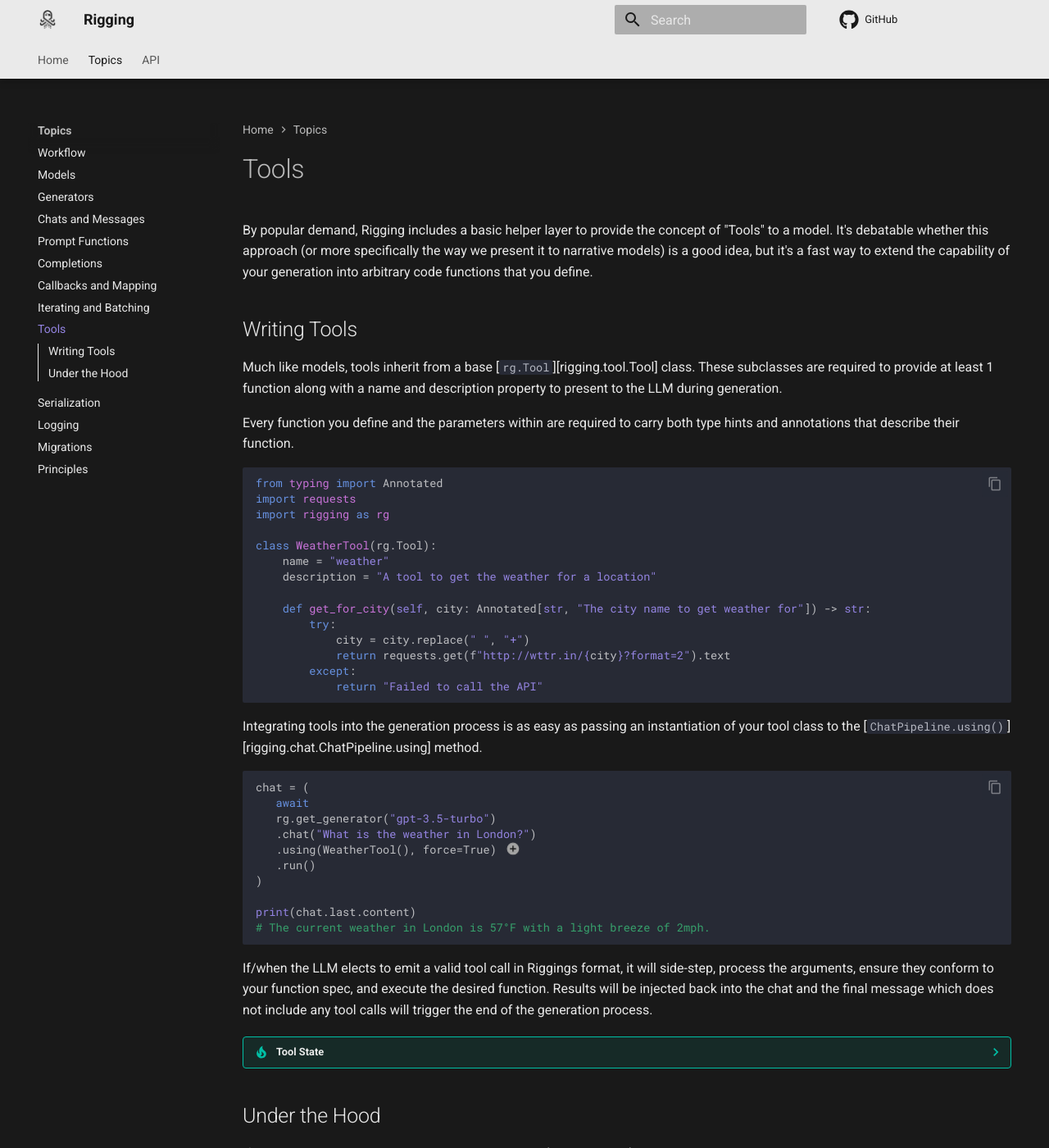
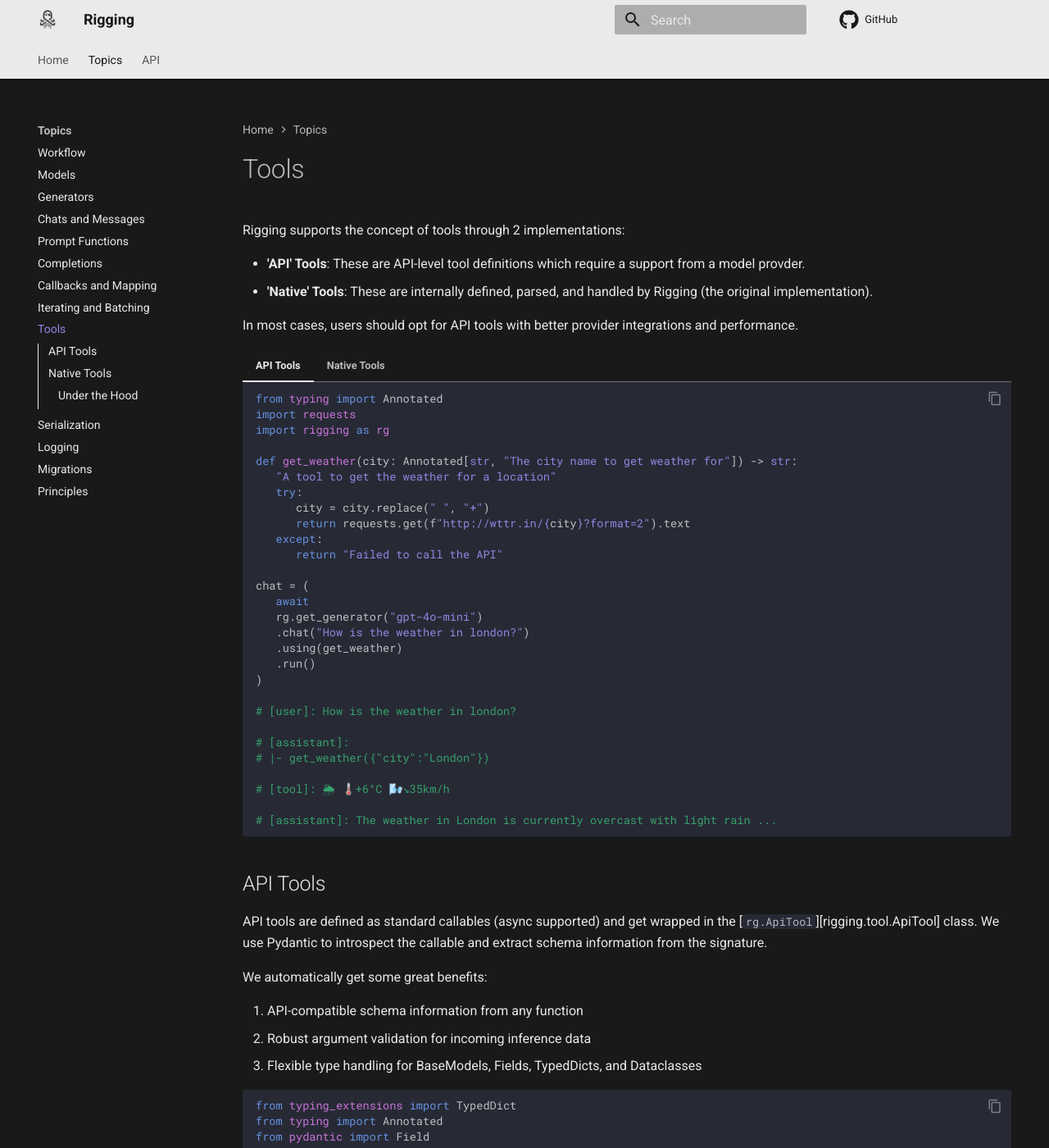
Before and after one commit to dreadnode/rigging, an MkDocs documentation site: the page built from docs/topics/tools.md, in a window 1280 px wide and 1400 px high. Shown: the whole window at 82% size. Built offline with MkDocs 1.6.1 and Material for MkDocs 9.7.7, drawn with Linux system fonts in a browser that asks for light colours; comment, search, counter and statistics services are not loaded; some of the changed text lies outside the part shown.

Commit message:
Start working on docs for new tools

````diff
--- a/docs/topics/tools.md
+++ b/docs/topics/tools.md
@@ -1,12 +1,115 @@
 # Tools
 
-By popular demand, Rigging includes a basic helper layer to provide the concept of "Tools" to a model. It's
-debatable whether this approach (or more specifically the way we present it to narrative models) is a good idea,
-but it's a fast way to extend the capability of your generation into arbitrary code functions that you define.
+Rigging supports the concept of tools through 2 implementations:
 
-## Writing Tools
+- **'API' Tools**: These are API-level tool definitions which require a support from a model provder.
+- **'Native' Tools**: These are internally defined, parsed, and handled by Rigging (the original implementation).
 
-Much like models, tools inherit from a base [`rg.Tool`][rigging.tool.Tool] class. These subclasses are required
+In most cases, users should opt for API tools with better provider integrations and performance.
+
+
+=== "API Tools"
+
+    ```py
+    from typing import Annotated
+    import requests
+    import rigging as rg
+
+    def get_weather(city: Annotated[str, "The city name to get weather for"]) -> str:
+       "A tool to get the weather for a location"
+       try:
+          city = city.replace(" ", "+")
+          return requests.get(f"http://wttr.in/{city}?format=2").text
+       except:
+          return "Failed to call the API"
+
+    chat = (
+       await
+       rg.get_generator("gpt-4o-mini")
+       .chat("How is the weather in london?")
+       .using(get_weather)
+       .run()
+    )
+
+    # [user]: How is the weather in london?
+
+    # [assistant]:
+    # |- get_weather({"city":"London"})
+
+    # [tool]: 🌦 🌡️+6°C 🌬️↘35km/h
+
+    # [assistant]: The weather in London is currently overcast with light rain ...
+    ```
+
+=== "Native Tools"
+
+    ```py
+    from typing import Annotated
+    import requests
+    import rigging as rg
+
+    class WeatherTool(rg.Tool):
+       name = "weather"
+       description = "A tool to get the weather for a location"
+
+       def get_for_city(self, city: Annotated[str, "The city name to get weather for"]) -> str:
+          try:
+                city = city.replace(" ", "+")
+                return requests.get(f"http://wttr.in/{city}?format=2").text
+          except:
+                return "Failed to call the API"
+
+    chat = (
+       await
+       rg.get_generator("gpt-4o-mini")
+       .chat("How is the weather in london?")
+       .using(WeatherTool())
+       .run()
+    )
+    ```
+
+
+## API Tools
+
+API tools are defined as standard callables (async supported) and get wrapped in the [`rg.ApiTool`][rigging.tool.ApiTool] class.
+We use Pydantic to introspect the callable and extract schema information from the signature.
+
+We automatically get some great benefits:
+
+1. API-compatible schema information from any function
+2. Robust argument validation for incoming inference data
+3. Flexible type handling for BaseModels, Fields, TypedDicts, and Dataclasses
+
+```py
+from typing_extensions import TypedDict
+from typing import Annotated
+from pydantic import Field
+import rigging as rg
+
+class Filters(TypedDict):
+    city: Annotated[str | None, Field(description="The city to filter by")]
+    age: int | None
+
+def lookup_person(name: Annotated[str, "Full name"], filters: Filters) -> str:
+    "Search the database for a person"
+    ...
+
+
+tool = rg.ApiTool(lookup_person)
+
+print(tool.name)
+# lookup_person
+
+print(tool.description)
+# Search the database for a person
+
+print(tool.schema)
+# {'$defs': {'Filters': {'properties': ...}
+```
+
+## Native Tools
+
+Much like models, native tools inherit from a base [`rg.Tool`][rigging.tool.Tool] class. These subclasses are required
 to provide at least 1 function along with a name and description property to present to the LLM during generation.
 
 Every function you define and the parameters within are required to carry both type hints and annotations that
@@ -29,7 +132,7 @@ class WeatherTool(rg.Tool):
             return "Failed to call the API"
 ```
 
-Integrating tools into the generation process is as easy as passing an instantiation
+Integrating native tools into the generation process is as easy as passing an instantiation
 of your tool class to the [`ChatPipeline.using()`][rigging.chat.ChatPipeline.using] method.
 
 ```py
@@ -61,7 +164,7 @@ of the generation process.
     progresses. Whether this is a good software design decision is up to you.
 
 
-## Under the Hood
+### Under the Hood
 
 If you are curious what is occuring "under the hood" (as you should), you can
 print the entire conversation text and see our injected system prompt of
@@ -127,19 +230,3 @@ use a tool, please do so before you continue the conversation.
 
 Every tool assigned to the `ChatPipeline` will be processed by calling [`.get_description()`][rigging.tool.Tool.get_description]
 and a minimal tool-use prompt will be injected as, or appended to, the system message.
-
-!!! warning "The Curse of Complexity"
-
-    Everything we add to the context window of a model introduces variance to it's outputs.
-    Even the way we name parameters and tools can have a large impact on whether a model
-    elects to output a tool call and how frequently or late it does so. For this reason
-    tool calling in Rigging might not be the best way to accomplish your goals.
-
-    Consider different approaches to your problem like isolating fixed input/output
-    pairs and building a dedicated generation process around those, or pushing the
-    model to think more about selecting from a series of "actions" it should take
-    rather than "tools" it should use are part of a conversation.
-
-    You also might consider a pipeline where incoming messages are scanned against
-    a list of possible tools, and fork the generation process with something like
-    [`.then`][rigging.chat.ChatPipeline.then] instead.
--- a/rigging/__init__.py
+++ b/rigging/__init__.py
@@ -15,7 +15,7 @@ from rigging.interact import interact
 from rigging.message import ContentImageUrl, ContentText, Message, MessageDict, Messages
 from rigging.model import Model, attr, element, wrapped
 from rigging.prompt import Ctx, Prompt, prompt
-from rigging.tool import Tool
+from rigging.tool import ApiTool, Tool
 from rigging.util import await_
 
 __version__ = "2.0.8"
@@ -28,6 +28,7 @@ __all__ = [
     "ContentText",
     "ContentImageUrl",
     "Tool",
+    "ApiTool",
     "Model",
     "attr",
     "element",
````
